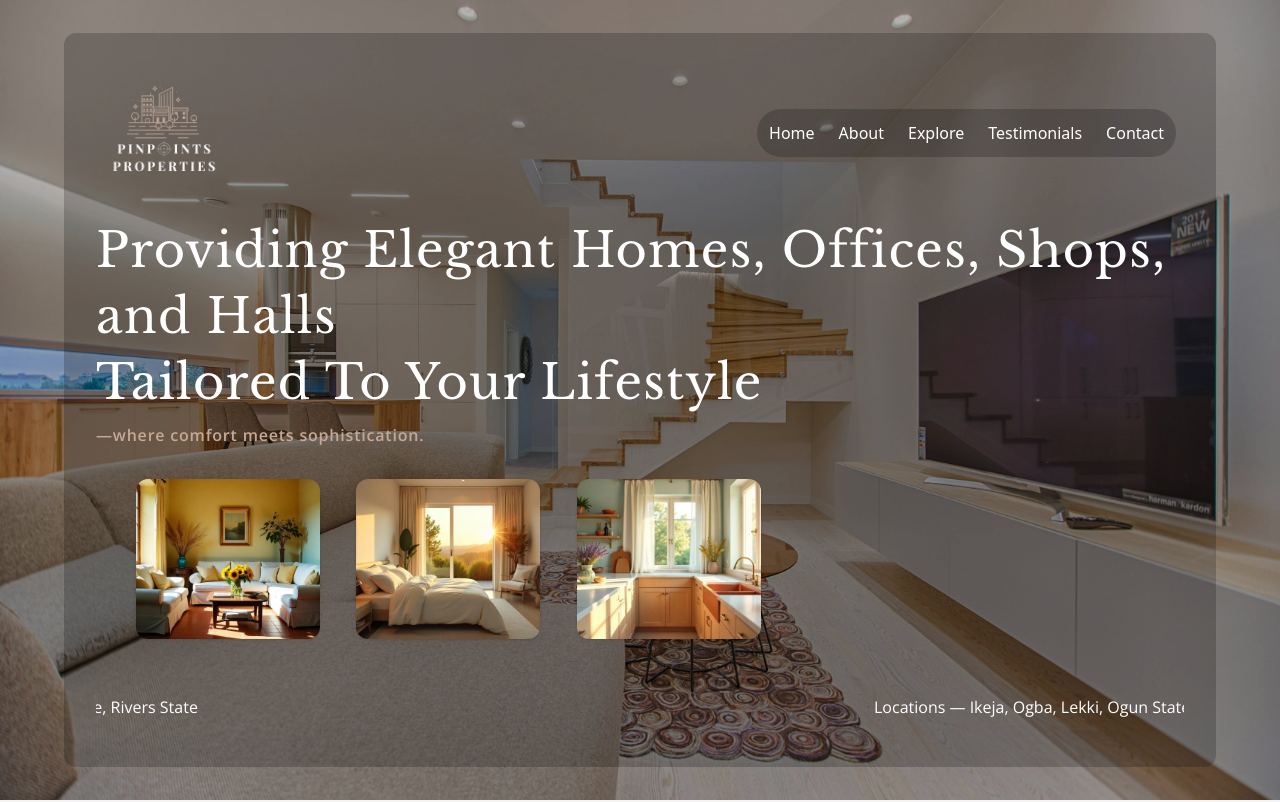
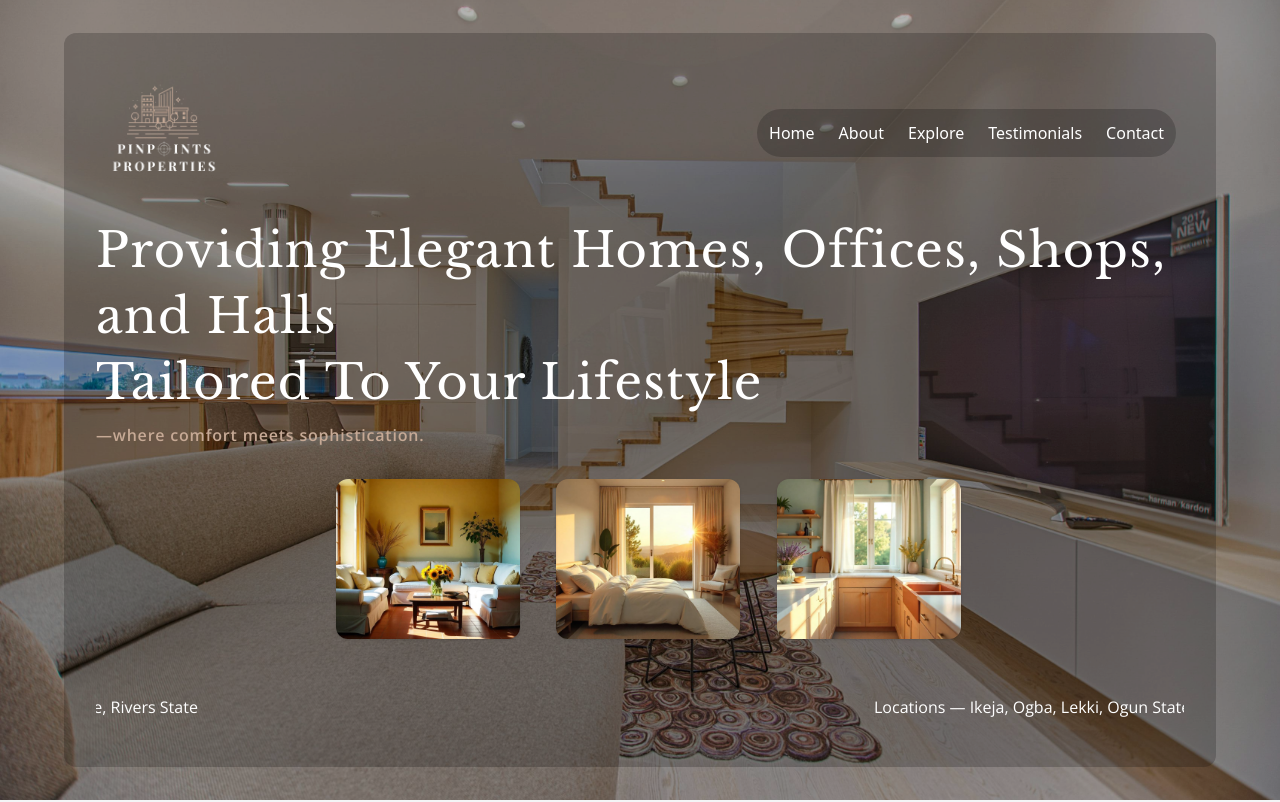
Before and after one commit to Kachingcodes/pinpoints_properties, a React (Vite) app: page / in a window 1280 px wide. Shown: the top 802 px of the page. Built offline with nearby package versions, Linux system fonts and the light colour scheme.

Commit message:
Added new feature

```diff
--- a/src/components/Home.jsx
+++ b/src/components/Home.jsx
@@ -40,7 +40,7 @@ const Home = () => {
                     </div>
 
                     {/* Image Section */}
-                   <div className="grid grid-cols-2 md:flex w-full md:w-[60%] justify-end gap-2 mt-6 ml-0 md:ml-10">
+                   <div className="grid grid-cols-2 md:flex w-full md:w-[60%] justify-end gap-2 mt-6 ml-0 md:ml-60">
   {[sitting_room2, bedroom, kitchen].map((src, idx) => (
     <SkeletonImage
       key={idx}
```
